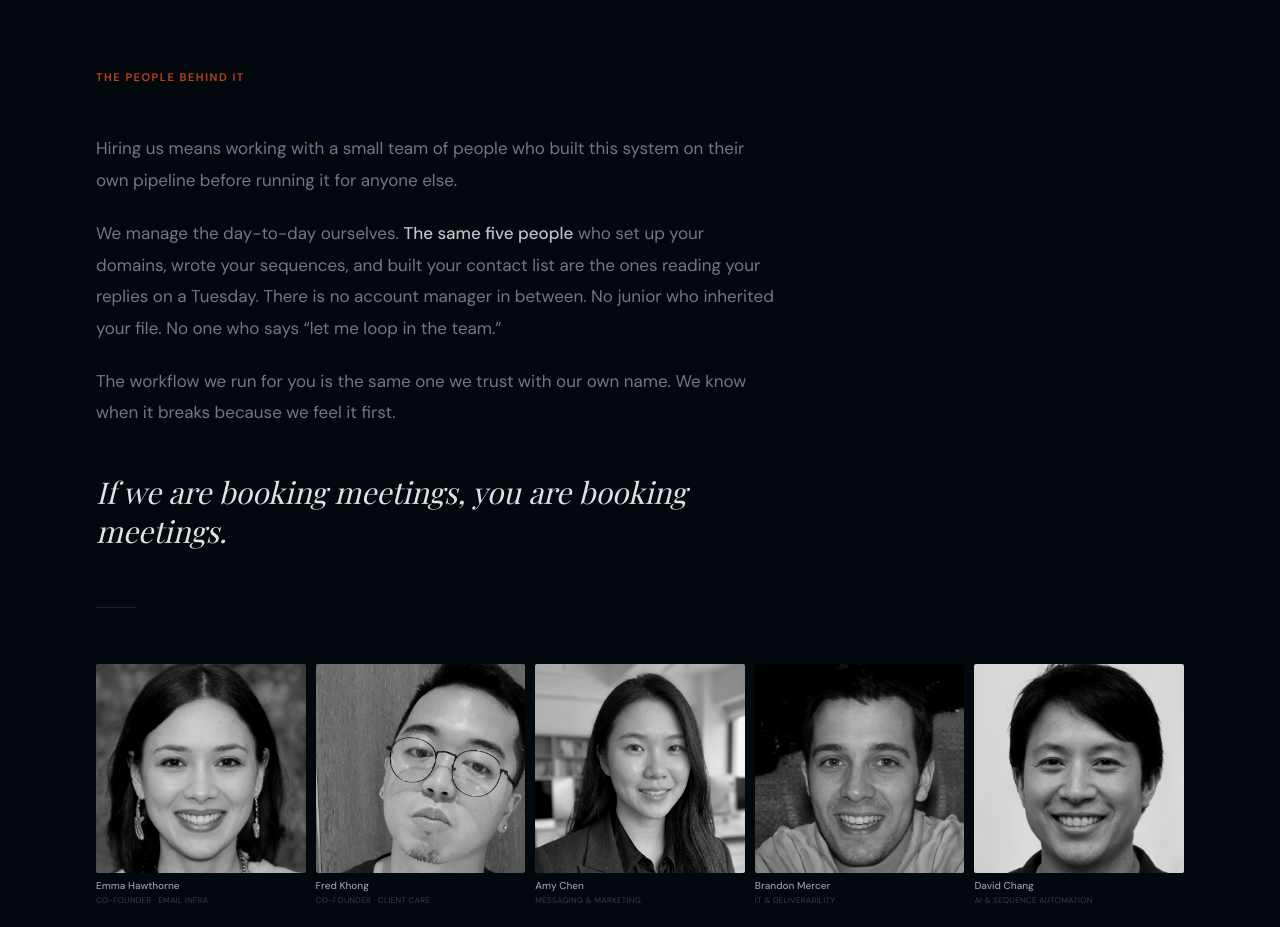
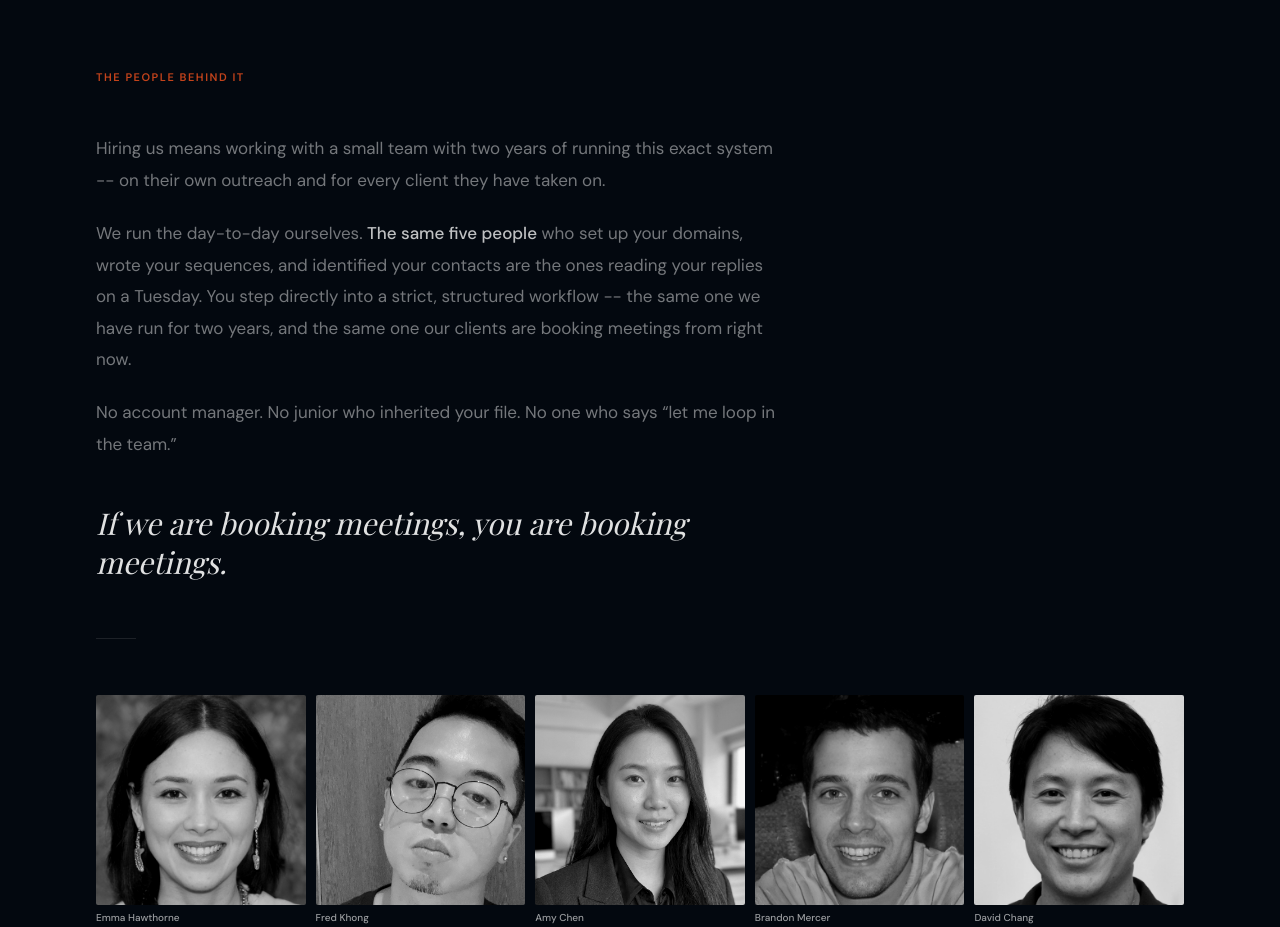
Before and after one commit to jaexochill2-code/scalesteady-engineers, a Next.js app: page / in a window 1280 px wide. Shown: the part 6060-6987 px from the top of the page. Built offline with nearby package versions, Linux system fonts and the light colour scheme.

Commit message:
copy: fix tenure framing - 2 years = track record not testing period, active voice, kill pipeline

```diff
--- a/src/app/page.tsx
+++ b/src/app/page.tsx
@@ -846,23 +846,23 @@ export default function Home() {
               className="font-sans"
               style={{ fontSize: "clamp(14px, 1.5vw, 17px)", lineHeight: "1.85", color: "rgba(255,255,255,0.45)" }}
             >
-              Hiring us means working with a small team of people who built this system on their own pipeline before running it for anyone else.
+              Hiring us means working with a small team with two years of running this exact system -- on their own outreach and for every client they have taken on.
             </p>
 
             <p
               className="font-sans"
               style={{ fontSize: "clamp(14px, 1.5vw, 17px)", lineHeight: "1.85", color: "rgba(255,255,255,0.45)", marginTop: "clamp(16px, 2vw, 22px)" }}
             >
-              We manage the day-to-day ourselves.{" "}
+              We run the day-to-day ourselves.{" "}
               <strong style={{ color: "rgba(255,255,255,0.75)", fontWeight: 500 }}>The same five people</strong>{" "}
-              who set up your domains, wrote your sequences, and built your contact list are the ones reading your replies on a Tuesday. There is no account manager in between. No junior who inherited your file. No one who says &ldquo;let me loop in the team.&rdquo;
+              who set up your domains, wrote your sequences, and identified your contacts are the ones reading your replies on a Tuesday. You step directly into a strict, structured workflow -- the same one we have run for two years, and the same one our clients are booking meetings from right now.
             </p>
 
             <p
               className="font-sans"
               style={{ fontSize: "clamp(14px, 1.5vw, 17px)", lineHeight: "1.85", color: "rgba(255,255,255,0.45)", marginTop: "clamp(16px, 2vw, 22px)" }}
             >
-              The workflow we run for you is the same one we trust with our own name. We know when it breaks because we feel it first.
+              No account manager. No junior who inherited your file. No one who says &ldquo;let me loop in the team.&rdquo;
             </p>
 
             <p
```
